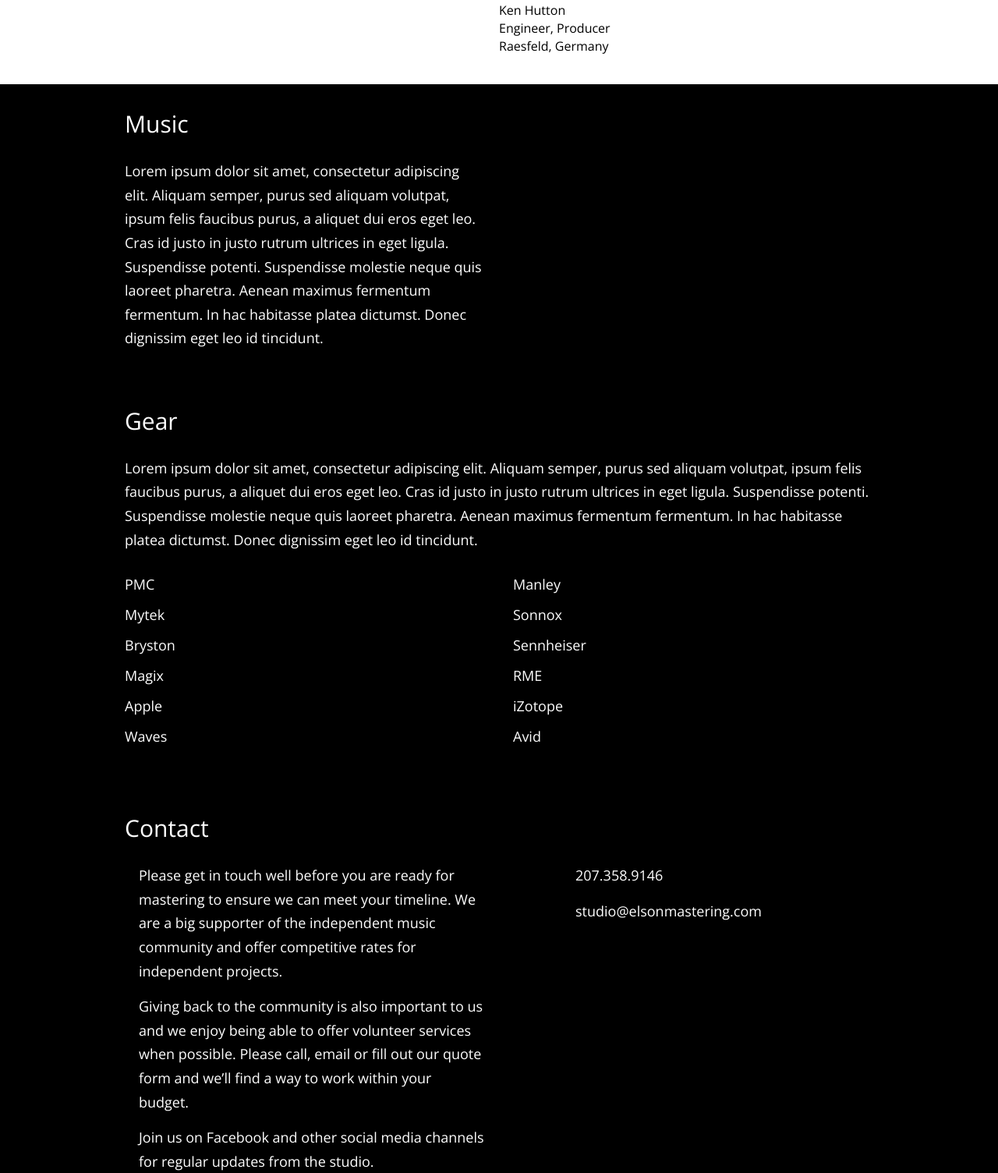
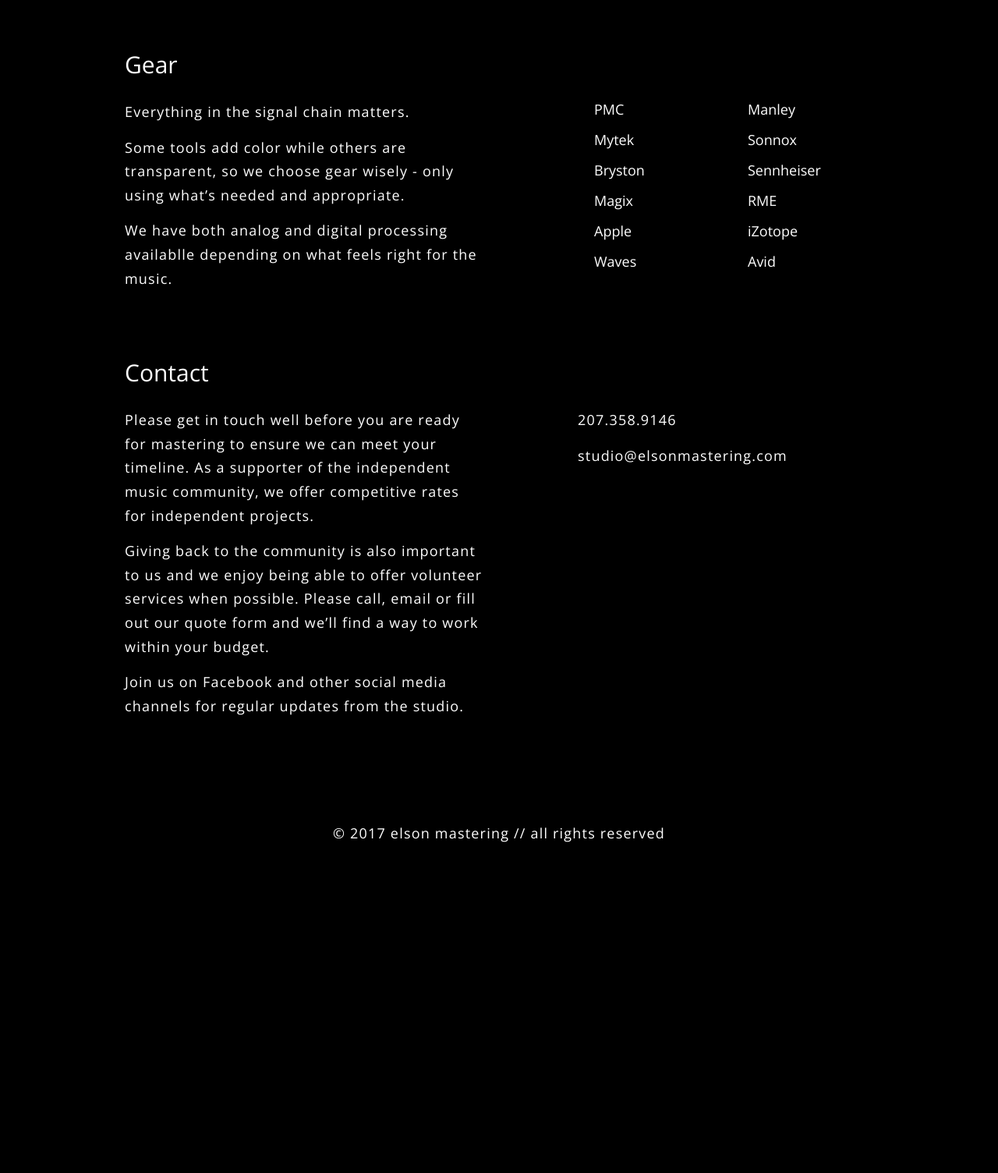
Before and after one commit to aguyawry/mastering, a PHP site: page / in a window 1280 px wide. Shown: the part 1029-2533 px from the top of the page at 78% size. After the commit the page ends 2109 px from the top, so only its background shows below. Run offline with PHP 8.4, Linux system fonts and the light colour scheme.

Commit message:
start small, add copy

```diff
--- a/dev/bottom.php
+++ b/dev/bottom.php
@@ -1,7 +1,6 @@
-
-        </div>
-
         <footer>
+            <div class="page>"
+        <div class="col-group">
             <ul id="social">
                 <li>
                     <a id="grammy" class="hide-text an-ftr-grammy" href="https://www.grammypro.com/users/scott-elson" rel="external" title="Connect with Scott Elson at The Recording Academy.">Connect with Scott Elson at The Recording Academy.</a>
@@ -11,9 +10,12 @@
                 </li>
             </ul>
 
-            <!-- <p><span>&copy; <?php date_default_timezone_set('UTC'); echo date("Y"); ?> elson mastering</span> // <span>all rights reserved</span></p> -->
+            <p><span>&copy; <?php date_default_timezone_set('UTC'); echo date("Y"); ?> elson mastering</span> // <span>all rights reserved</span></p>
+            </div>
+        </footer>
+                    </div>
 
-        </footer>
+        </div>
 
         <!-- build:js_bottom js/bottom.js -->
         <script src="bower/jquery/dist/jquery.min.js"></script>
--- a/dev/css/elson_mastering.css
+++ b/dev/css/elson_mastering.css
@@ -1348,6 +1348,10 @@
   line-height: 1.2;
   margin: 15px 0 10px;
 }
+.tagline {
+  margin: 0;
+  font-size: 2.5rem;
+}
 h2 {
   font-size: 3rem;
   margin: 0 0 25px;
@@ -1386,20 +1390,18 @@
 }
 p {
   font-size: 1.8rem;
+  letter-spacing: 1.2px;
   line-height: 1.7;
   margin: 0 0 15px;
-}
-p:last-child {
-  margin-bottom: 0;
 }
 ul {
   margin: 0;
   padding: 0;
   list-style-type: none;
 }
-ul li {
+li {
   font-size: 1.8rem;
-  margin: 15px 0;
+  margin: 0 0 15px;
 }
 a {
   color: #FEFEFE;
--- a/dev/index.php
+++ b/dev/index.php
@@ -27,12 +27,22 @@
 <section class="left">
     <div class="page">
         <h2>Welcome</h2>
-        <p>elson mastering is an audio production studio specializing in audio mastering, restoration and preservation. While located in Maine, we collaborate with artists, producers, engineers and labels around the world and from a wide range of musical genres. Our goal is to make each client’s artistic vision a sonic reality by bringing out the absolute best in sound quality.</p>
+        <div class="col-group">
+            <div class="col-6">
+                <p>elson mastering is an audio production studio specializing in audio mastering, restoration and preservation.
+                <p>While located in Maine, we collaborate with artists, producers, engineers and labels around the world, and from a wide range of musical genres.</p>
+                <p>Our goal is to make each client’s artistic vision a sonic reality by bringing out the absolute best in sound quality.</p>
+            </div>
+
+            <div class="col-6">
+                <iframe src="https://open.spotify.com/embed?uri=spotify:user:aguyawry:playlist:3bUJjfKzTqFwfu2uOxmhsm" width="100%" height="380" frameborder="0" allowtransparency="true"></iframe>
+            </div>
+        </div>
     </div>
 </section>
 
 
-<section class="left testimonial">
+<!-- <section class="left testimonial">
     <div class="page">
         <div class="">
             <blockquote cite="https://www.kenhutton.com/">
@@ -47,10 +57,10 @@
             </div>
         </div>
     </div>
-</section>
+</section> -->
 
 
-<section class="left">
+<!-- <section class="left">
     <div class="page">
         <h2>Music</h2>
 
@@ -60,19 +70,25 @@
             </div>
 
             <div class="col-6">
-                <!-- <iframe src="https://open.spotify.com/embed?uri=spotify:user:aguyawry:playlist:3bUJjfKzTqFwfu2uOxmhsm" width="100%" height="380" frameborder="0" allowtransparency="true"></iframe> -->
+                <iframe src="https://open.spotify.com/embed?uri=spotify:user:aguyawry:playlist:3bUJjfKzTqFwfu2uOxmhsm" width="100%" height="380" frameborder="0" allowtransparency="true"></iframe>
             </div>
         </div>
     </div>
-</section>
+</section> -->
 
 
 <section class="left">
     <div class="page">
         <h2>Gear</h2>
-        <p>Lorem ipsum dolor sit amet, consectetur adipiscing elit. Aliquam semper, purus sed aliquam volutpat, ipsum felis faucibus purus, a aliquet dui eros eget leo. Cras id justo in justo rutrum ultrices in eget ligula. Suspendisse potenti. Suspendisse molestie neque quis laoreet pharetra. Aenean maximus fermentum fermentum. In hac habitasse platea dictumst. Donec dignissim eget leo id tincidunt.</p>
+        <div class="col-group">
+            <div class="col-6">
+                <p>Everything in the signal chain matters.</p>
+                <p>Some tools add color while others are transparent, so we choose gear wisely - only using what’s needed and appropriate.</p>
+                <p>We have both analog and digital processing availablle depending on what feels right for the music.</p>
+            </div>
 
             <div class="col-group">
+                <div class="col-5 col-mb-offset-1">
                     <ul class="col-mb-6">
                         <li>PMC</li>
                         <li>Mytek</li>
@@ -91,6 +107,8 @@
                     </ul>
                 </div>
             </div>
+        </div>
+    </div>
 </section>
 
 
@@ -98,9 +116,9 @@
     <div class="page">
         <h2>Contact</h2>
 
-        <div class="col=group">
+        <div class="col-group">
             <div class="col-6">
-                <p>Please get in touch well before you are ready for mastering to ensure we can meet your timeline. We are a big supporter of the independent music community and offer competitive rates for independent projects.</p>
+                <p>Please get in touch well before you are ready for mastering to ensure we can meet your timeline. As a supporter of the independent music community, we offer competitive rates for independent projects.</p>
 
                 <p>Giving back to the community is also important to us and we enjoy being able to offer volunteer services when possible. Please call, email or fill out our quote form and we’ll find a way to work within your budget.</p>
 
@@ -108,8 +126,6 @@
             </div>
 
             <div class="col-5 col-offset-1">
-
-
                 <p><a class="an-contact-phone" href="tel:207.358.9146" title="Call elson mastering at 207.358.9146">207.358.9146</a></p>
                 <p><script type="text/javascript">
                     //<![CDATA[
@@ -134,6 +150,8 @@
                     </script>
                 </p>
             </div>
+
+        </div>
     </div>
 </section>
 
--- a/dev/less/style.less
+++ b/dev/less/style.less
@@ -38,6 +38,8 @@
     background-color: @background-color;
     color: @text-color;
     font-family: 'Open Sans', Helvetica, sans-serif;
+    // font-family: 'Lato', Helvetica, sans-serif;
+    // font-family: 'Roboto', Helvetica, sans-serif;
     font-weight: 200;
     padding: 20px 0 0;
 }
@@ -50,6 +52,11 @@
     font-size: 3.8rem;
     line-height: 1.2;
     margin: 15px 0 10px;
+}
+
+.tagline {
+    margin: 0;
+    font-size: 2.5rem;
 }
 
 h2 {
@@ -101,21 +108,20 @@
 
 p {
     font-size: @text-font-size;
+    letter-spacing: 1.2px;
     line-height: 1.7;
     margin: 0 0 15px;
-
-    &:last-child { margin-bottom: 0; }
 }
 
 ul {
     margin: 0;
     padding: 0;
     list-style-type: none;
+}
 
-    li {
-        font-size: @text-font-size;
-        margin: 15px 0;
-    }
+li {
+    font-size: @text-font-size;
+    margin: 0 0 15px;
 }
 
 a {
--- a/dev/top.php
+++ b/dev/top.php
@@ -32,6 +32,8 @@
 
         <!-- fonts -->
         <link href='http://fonts.googleapis.com/css?family=Open+Sans:400,300' rel='stylesheet' type='text/css'>
+        <!-- <link href='http://fonts.googleapis.com/css?family=Roboto:400,300' rel='stylesheet' type='text/css'> -->
+        <!-- <link href='http://fonts.googleapis.com/css?family=Lato:400,300' rel='stylesheet' type='text/css'> -->
 
         <!-- build:css css/style.css -->
         <link rel="stylesheet" href="css/elson_mastering.css">
@@ -49,5 +51,5 @@
             <header>
                 <img src="img/brand/elson_mastering_300.jpg" alt="elson mastering">
                 <h1>elson mastering</h1>
-                <h2>art in audio</h2>
+                <p class="tagline">art in audio</p>
             </header>
```
Lines whose indentation alone changed are shown as unchanged.
